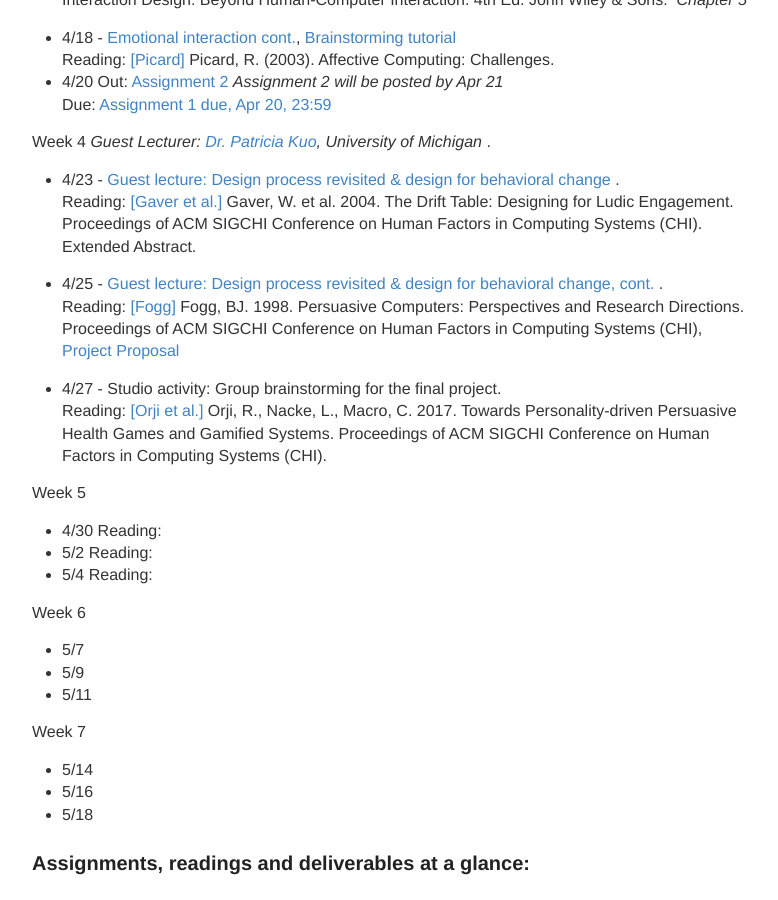
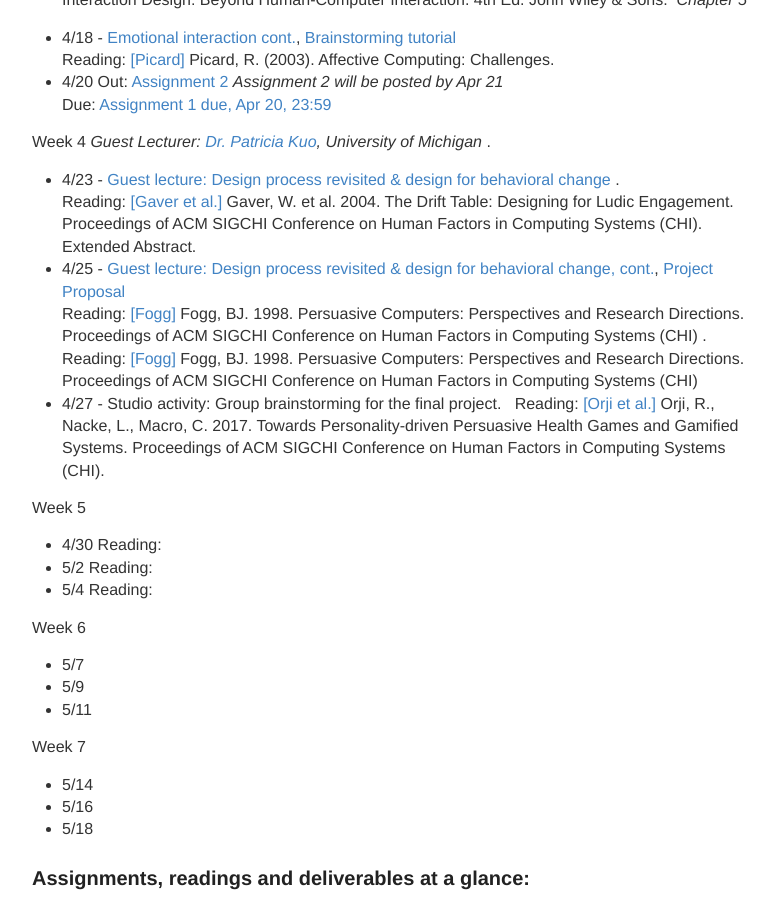
Before and after one commit to hciwang/hciwang.github.io, a Jekyll site: the page built from _posts/2018-3-25-lectures.md, in a window 1280 px wide and 900 px high, scrolled down 1119 px. Shown: the whole window, without its empty margins (248-1026 px from the left). Built offline with Jekyll 4.4.1, drawn with Linux system fonts in a browser that asks for light colours.

Commit message:
Update 2018-3-25-lectures.md

```diff
--- a/_posts/2018-3-25-lectures.md
+++ b/_posts/2018-3-25-lectures.md
@@ -42,9 +42,9 @@
 Week 4 *Guest Lecturer: [Dr. Patricia Kuo](http://tidal.northwestern.edu/people/pei-yi-kuo/), University of Michigan* .
 - 4/23 - [Guest lecture: Design process revisited & design for behavioral change](https://canvas.ucdavis.edu/courses/225630/files?preview=3414260) .
 Reading: [[Gaver et al.]](https://canvas.ucdavis.edu/courses/225630/files?preview=3353707) Gaver, W. et al. 2004. The Drift Table: Designing for Ludic Engagement. Proceedings of ACM SIGCHI Conference on Human Factors in Computing Systems (CHI). Extended Abstract.
-- 4/25 - [Guest lecture: Design process revisited & design for behavioral change, cont.](https://canvas.ucdavis.edu/courses/225630/files?preview=3414260) .
-Reading: [[Fogg]](https://canvas.ucdavis.edu/courses/225630/files?preview=3353707) Fogg, BJ. 1998. Persuasive Computers: Perspectives and Research Directions. Proceedings of ACM SIGCHI Conference on Human Factors in Computing Systems (CHI), [Project Proposal](https://canvas.ucdavis.edu/courses/225630/files?preview=3392172)
-
+- 4/25 - [Guest lecture: Design process revisited & design for behavioral change, cont.](https://canvas.ucdavis.edu/courses/225630/files?preview=3414260), [Project Proposal](https://canvas.ucdavis.edu/courses/225630/files?preview=3392172)
+Reading: [[Fogg]](https://canvas.ucdavis.edu/courses/225630/files?preview=3353707) Fogg, BJ. 1998. Persuasive Computers: Perspectives and Research Directions. Proceedings of ACM SIGCHI Conference on Human Factors in Computing Systems (CHI) .
+Reading: [[Fogg]](https://canvas.ucdavis.edu/courses/225630/files?preview=3353707) Fogg, BJ. 1998. Persuasive Computers: Perspectives and Research Directions. Proceedings of ACM SIGCHI Conference on Human Factors in Computing Systems (CHI)
 - 4/27 - Studio activity: Group brainstorming for the final project.
 Reading: [[Orji et al.]](https://canvas.ucdavis.edu/courses/225630/files?preview=3353901) Orji, R., Nacke, L., Macro, C. 2017. Towards Personality-driven Persuasive Health  Games and Gamified Systems. Proceedings of ACM SIGCHI Conference on Human Factors in Computing Systems (CHI).
 
```
